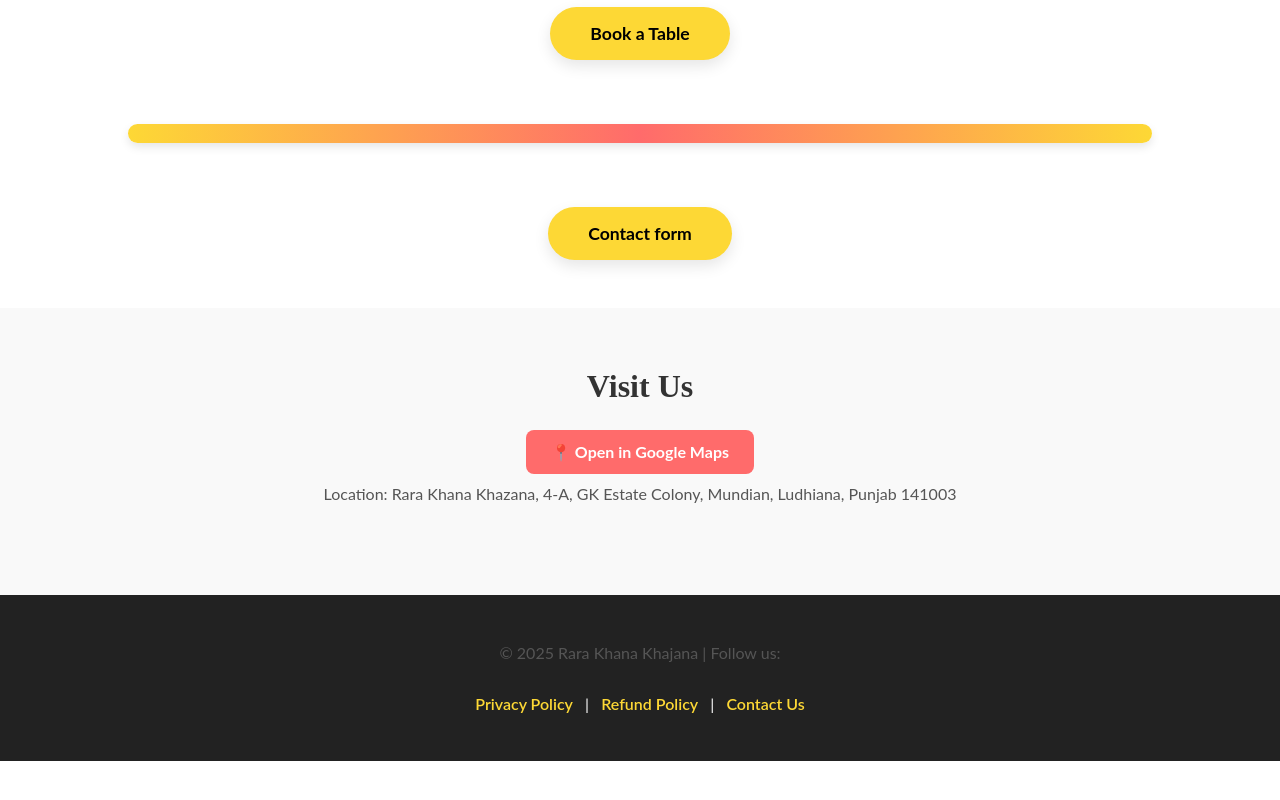
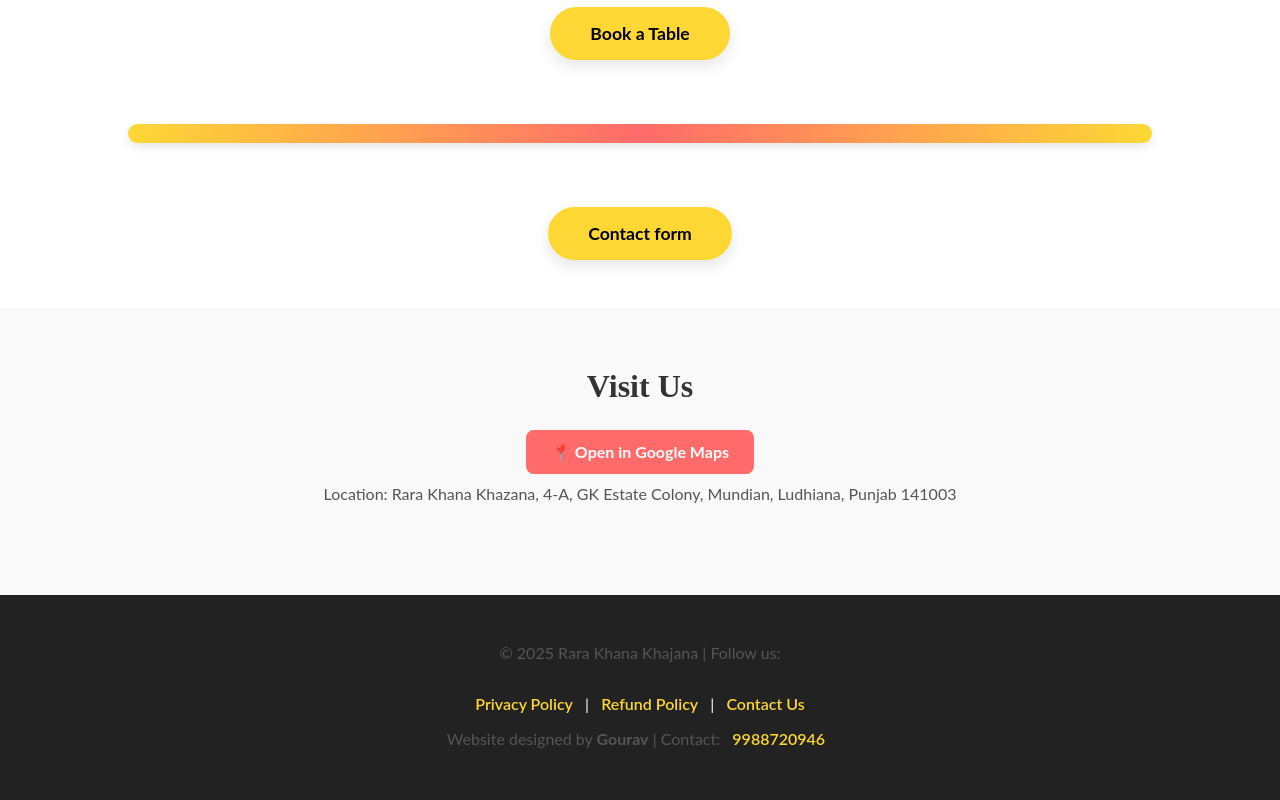
Before and after one commit to Deckenstore/rkk, a plain HTML site: page index.html in a window 1280 px wide. Shown: the part 1380-2180 px from the top of the page. Before the commit the page ends 2141 px from the top, so only its background shows below. Drawn offline with Linux system fonts and the light colour scheme.

Commit message:
Update index.html

```diff
--- a/index.html
+++ b/index.html
@@ -181,6 +181,7 @@
     <a href="refund.html">Refund Policy</a> |
     <a href="contact.html">Contact Us</a>
   </div>
+  <p>Website designed by <strong>Gourav</strong> | Contact: <a href="tel:9988720946">9988720946</a></p>
 </footer>
 
   <!-- Add this popup container at end of body -->
```
